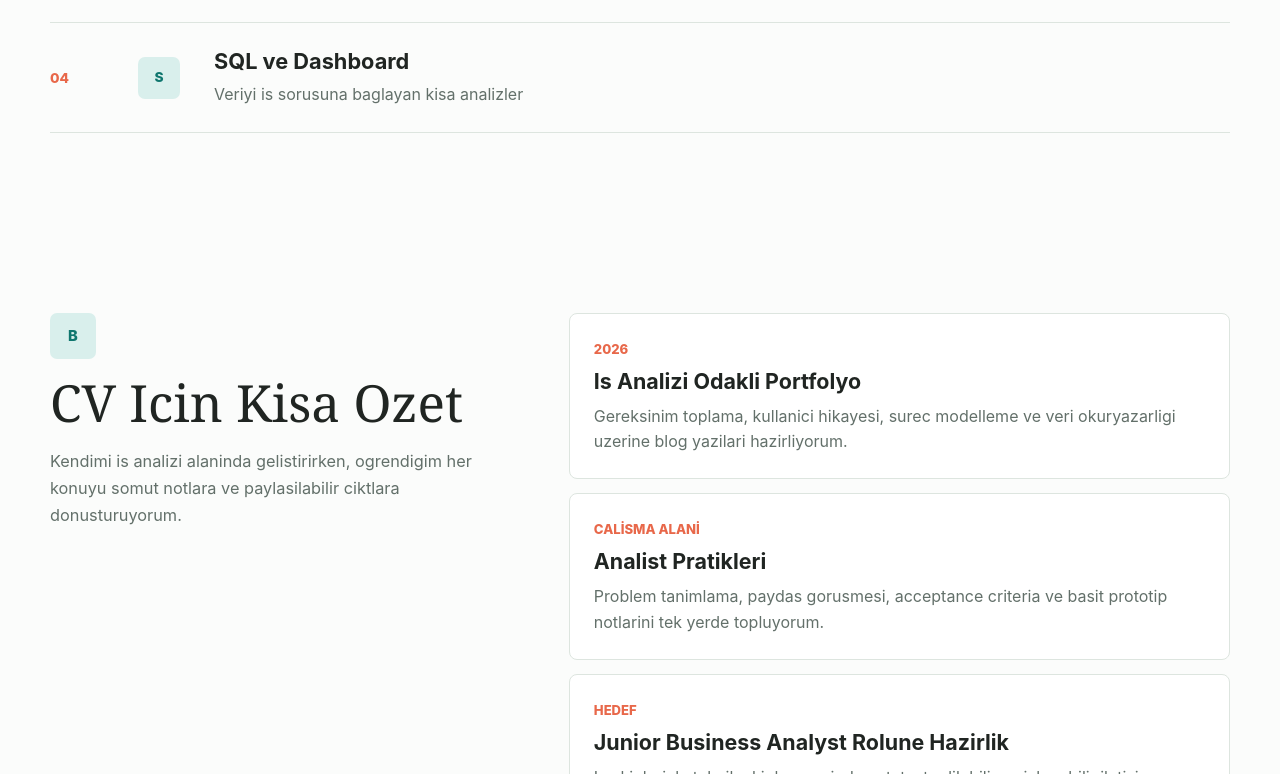
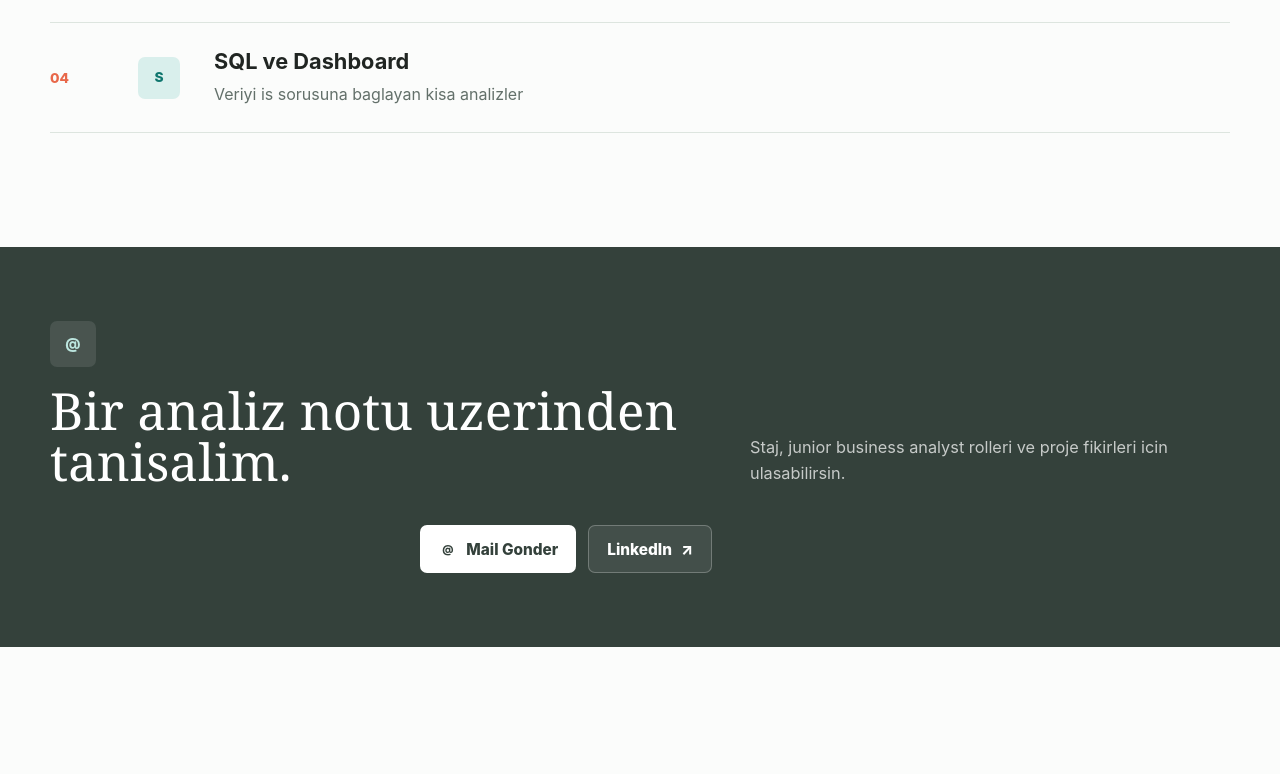
Before and after one commit to aysesudegul/blogaysesude, a website: page index.html in a window 1280 px wide. Shown: the part 2026-2800 px from the top of the page. After the commit the page ends 2673 px from the top, so only its background shows below. Drawn offline with Linux system fonts and the light colour scheme.

Commit message:
Remove CV summary section

```diff
--- a/index.html
+++ b/index.html
@@ -19,7 +19,6 @@
       <nav aria-label="Ana navigasyon">
         <a href="#yazilar">Yazilar</a>
         <a href="#analizler">Analizler</a>
-        <a href="#cv">CV</a>
         <a href="#iletisim">Iletisim</a>
       </nav>
       <a class="header-action" href="mailto:ayse.sude@example.com" aria-label="Iletisim">
@@ -42,7 +41,7 @@
               Yazilari Oku
               <span class="arrow" aria-hidden="true">&nearr;</span>
             </a>
-            <a class="secondary-button" href="#cv">CV Ozetine Bak</a>
+            <a class="secondary-button" href="#iletisim">Iletisime Gec</a>
           </div>
           <div class="hero-proof" aria-label="Odak alanlari">
             <span>Gereksinim</span>
@@ -182,53 +181,6 @@
           </div>
         </div>
       </section>
-
-      <section class="section cv-section" id="cv">
-        <div class="cv-intro">
-          <span class="large-icon">B</span>
-          <h2>CV Icin Kisa Ozet</h2>
-          <p>
-            Kendimi is analizi alaninda gelistirirken, ogrendigim her konuyu
-            somut notlara ve paylasilabilir ciktlara donusturuyorum.
-          </p>
-        </div>
-        <div class="timeline">
-          <article class="timeline-item">
-            <span>2026</span>
-            <h3>Is Analizi Odakli Portfolyo</h3>
-            <p>
-              Gereksinim toplama, kullanici hikayesi, surec modelleme ve veri
-              okuryazarligi uzerine blog yazilari hazirliyorum.
-            </p>
-          </article>
-          <article class="timeline-item">
-            <span>Calisma Alani</span>
-            <h3>Analist Pratikleri</h3>
-            <p>
-              Problem tanimlama, paydas gorusmesi, acceptance criteria ve basit
-              prototip notlarini tek yerde topluyorum.
-            </p>
-          </article>
-          <article class="timeline-item">
-            <span>Hedef</span>
-            <h3>Junior Business Analyst Rolune Hazirlik</h3>
-            <p>
-              Is ekipleriyle teknik ekipler arasinda net, test edilebilir ve
-              izlenebilir iletisim kurmaya odaklaniyorum.
-            </p>
-          </article>
-        </div>
-        <div class="skill-strip" aria-label="Beceriler">
-          <span>User story</span>
-          <span>Acceptance criteria</span>
-          <span>BPMN</span>
-          <span>SQL</span>
-          <span>Dashboard okuma</span>
-          <span>Paydas analizi</span>
-          <span>Wireframe</span>
-          <span>Dokumantasyon</span>
-        </div>
-      </section>
     </main>
 
     <footer class="contact-section" id="iletisim">
--- a/src/styles.css
+++ b/src/styles.css
@@ -24,6 +24,7 @@
 
 html {
   scroll-behavior: smooth;
+  scroll-padding-top: 122px;
 }
 
 body {
@@ -42,6 +43,10 @@ a {
 button,
 a {
   -webkit-tap-highlight-color: transparent;
+}
+
+[id] {
+  scroll-margin-top: 122px;
 }
 
 .site-header {
@@ -260,7 +265,6 @@ nav a:hover,
 }
 
 .section-heading h2,
-.cv-intro h2,
 .contact-section h2 {
   margin: 0;
   font-family: Georgia, "Times New Roman", serif;
@@ -271,7 +275,6 @@ nav a:hover,
 }
 
 .section-heading p,
-.cv-intro p,
 .contact-section p {
   max-width: 480px;
   margin: 0;
@@ -470,18 +473,6 @@ nav a:hover,
   line-height: 1.55;
 }
 
-.cv-section {
-  display: grid;
-  grid-template-columns: 0.7fr 1fr;
-  gap: 56px;
-  align-items: start;
-}
-
-.cv-intro {
-  position: sticky;
-  top: 112px;
-}
-
 .large-icon {
   width: 46px;
   height: 46px;
@@ -489,62 +480,6 @@ nav a:hover,
   background: var(--teal-soft);
   color: var(--teal);
   font-size: 0.92rem;
-}
-
-.cv-intro h2 {
-  margin-top: 18px;
-}
-
-.cv-intro p {
-  margin-top: 20px;
-}
-
-.timeline {
-  display: grid;
-  gap: 14px;
-}
-
-.timeline-item {
-  padding: 24px;
-  border: 1px solid var(--line);
-  border-radius: var(--radius);
-  background: var(--paper);
-}
-
-.timeline-item span {
-  color: var(--coral);
-  font-size: 0.82rem;
-  font-weight: 820;
-  text-transform: uppercase;
-}
-
-.timeline-item h3 {
-  margin: 10px 0 0;
-  font-size: 1.34rem;
-}
-
-.timeline-item p {
-  margin: 10px 0 0;
-  color: var(--muted);
-  line-height: 1.58;
-}
-
-.skill-strip {
-  grid-column: 1 / -1;
-  display: flex;
-  flex-wrap: wrap;
-  gap: 10px;
-  padding-top: 2px;
-}
-
-.skill-strip span {
-  padding: 10px 12px;
-  border: 1px solid var(--line);
-  border-radius: 6px;
-  background: var(--paper);
-  color: var(--graphite);
-  font-size: 0.9rem;
-  font-weight: 720;
 }
 
 .contact-section {
@@ -603,7 +538,6 @@ nav a:hover,
 
   .hero,
   .articles-layout,
-  .cv-section,
   .contact-section {
     grid-template-columns: 1fr;
   }
@@ -623,10 +557,6 @@ nav a:hover,
 
   .reading-panel {
     min-height: 0;
-  }
-
-  .cv-intro {
-    position: static;
   }
 
   .contact-actions {
```
Also changed, not shown: README.md.
